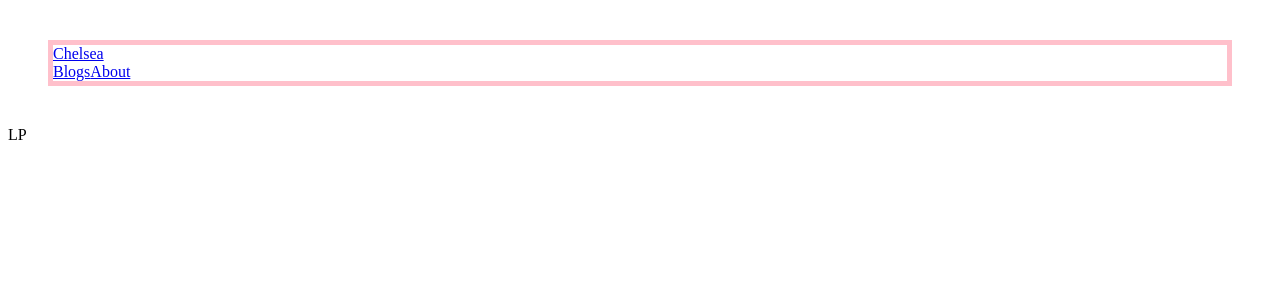
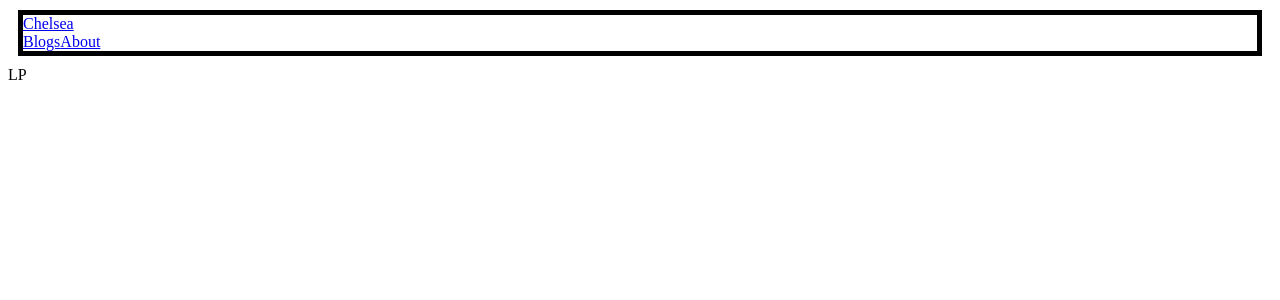
Before and after one commit to ianhunterharold/chelsea-one-eight, a React (Create React App) app: page / in a window 1280 px wide. Shown: the top 300 px of the page. Built offline with nearby package versions, Linux system fonts and the light colour scheme.

Commit message:
wip for navbar styling, still cant figure out why when i abstract styling from inline it doesnt work

```diff
--- a/src/containers/Navbar.js
+++ b/src/containers/Navbar.js
@@ -7,12 +7,14 @@ import styles from '../style/navbar.css';
 export default function Navbar() {
 
   const inLine = {
-    margin: '40px',
-    border: '5px solid pink'
+    margin: '10px',
+    border: '5px solid black',
+
   }
 
+  // className={styles.navbar}
   return(
-    <div style={inLine}>
+    <div  style={inLine} >
     <Link to="/">
     <div>
       Chelsea
```
